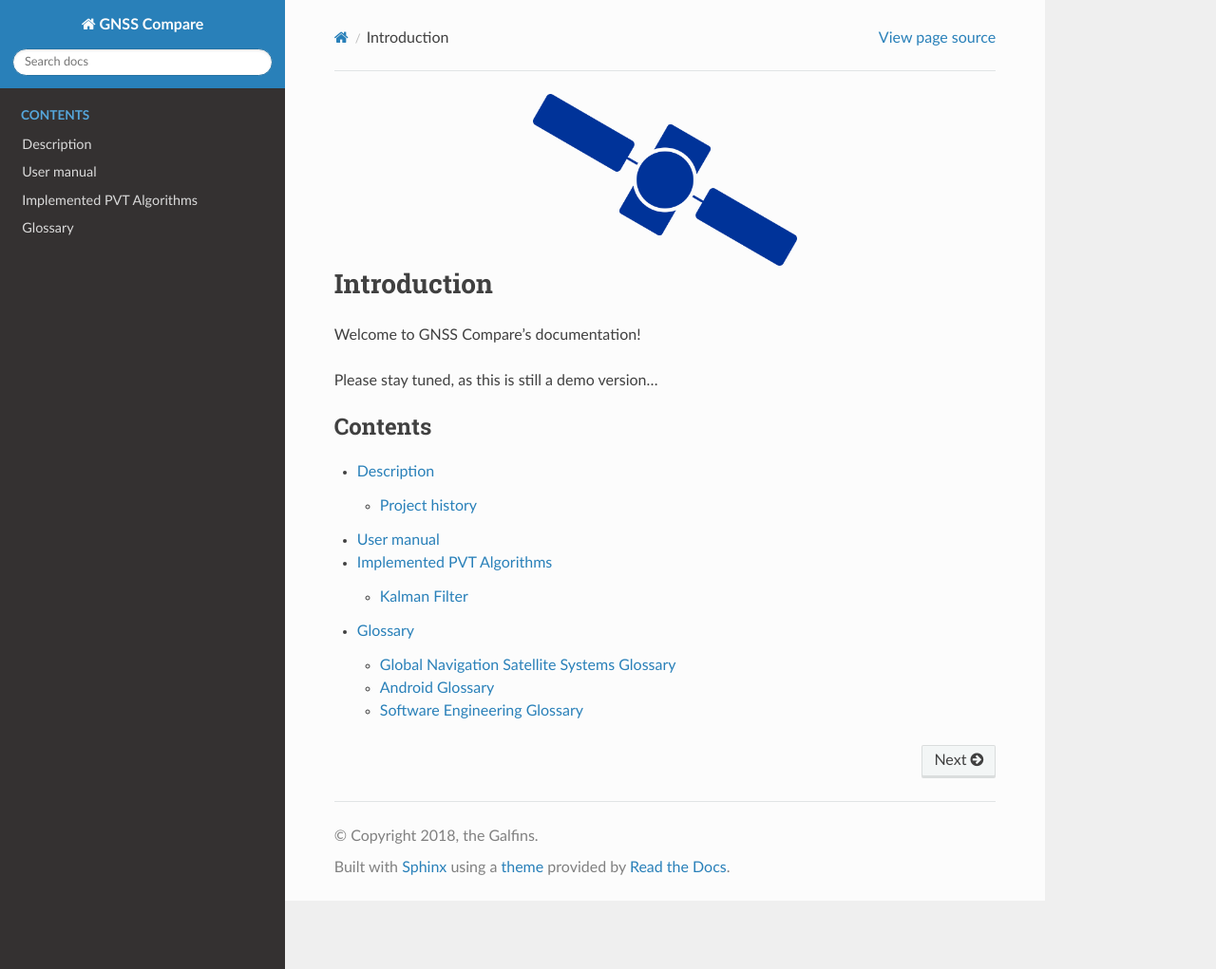
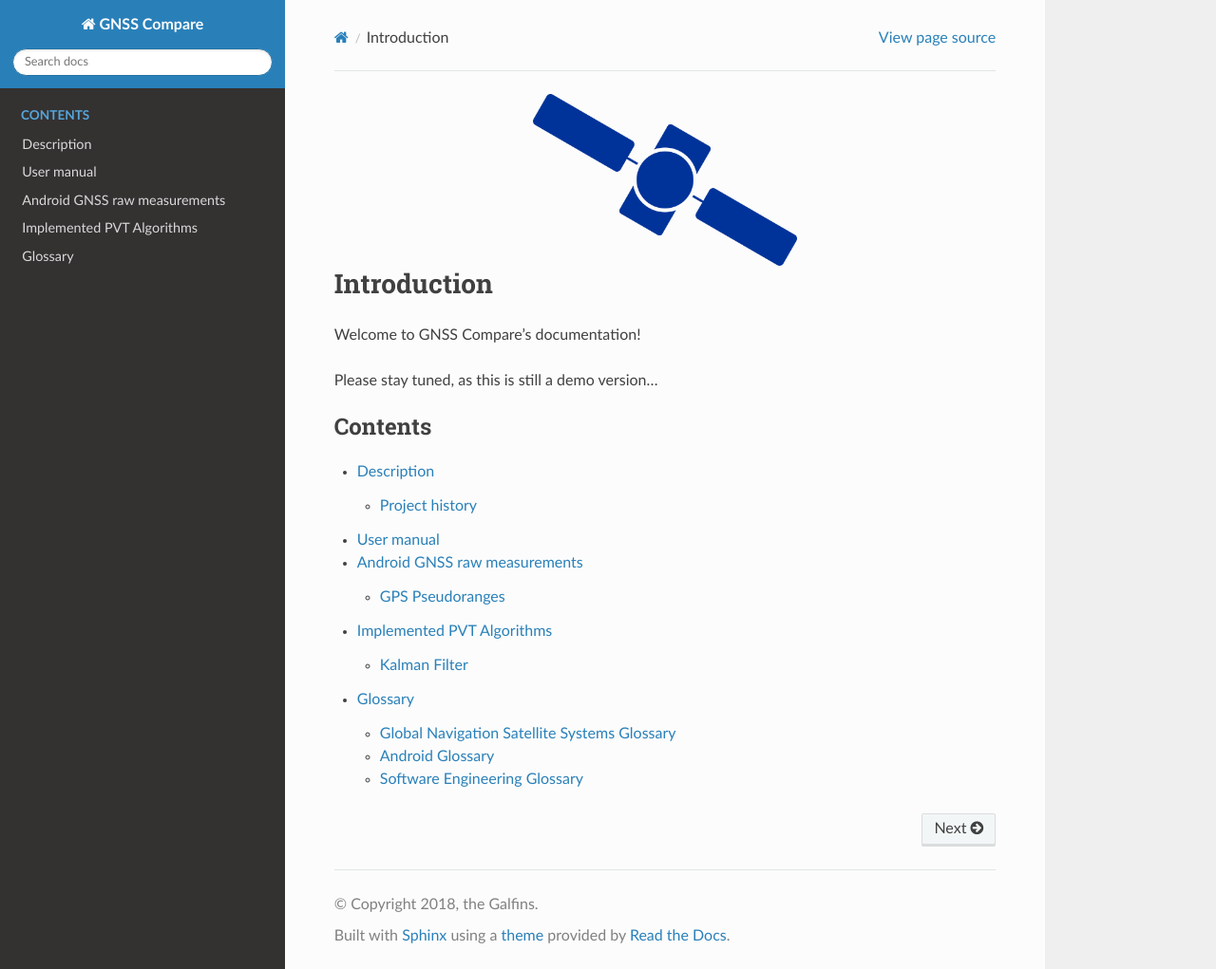
Before and after one commit to TheGalfins/GNSS_Compare, a Sphinx documentation site: the page built from docs/index.rst, in a window 1280 px wide and 1021 px high. Shown: the whole window at 95% size. Built offline with Sphinx 7.4.7 and the Read the Docs theme 2.0.0, drawn with Linux system fonts in a browser that asks for light colours.

Commit message:
Added a new section android_gnssMeasurements

```diff
--- /dev/null
+++ b/docs/android_gnssMeasurements.rst
@@ -0,0 +1,8 @@
+
+******************************
+Android GNSS raw measurements
+******************************
+
+
+GPS Pseudoranges
+=============
--- a/docs/index.rst
+++ b/docs/index.rst
@@ -23,5 +23,6 @@
 
    description
    user_manual
+   android_gnssMeasurements
    implemented_algorithms
    glossary
```
